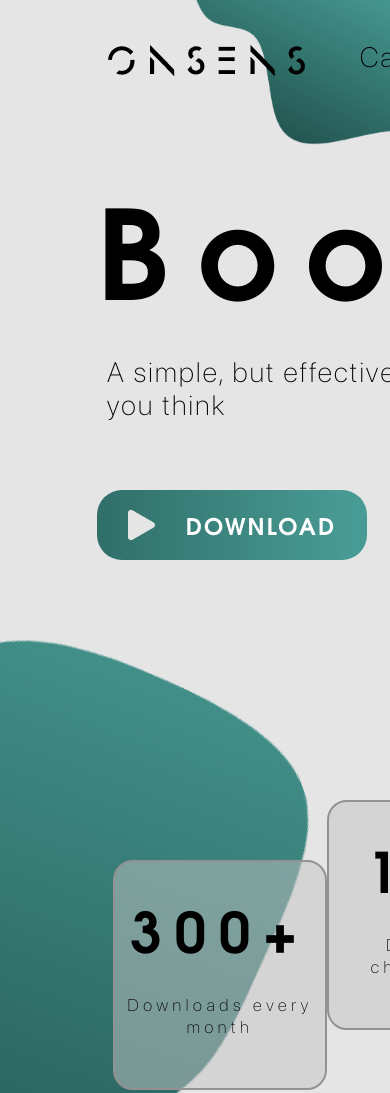
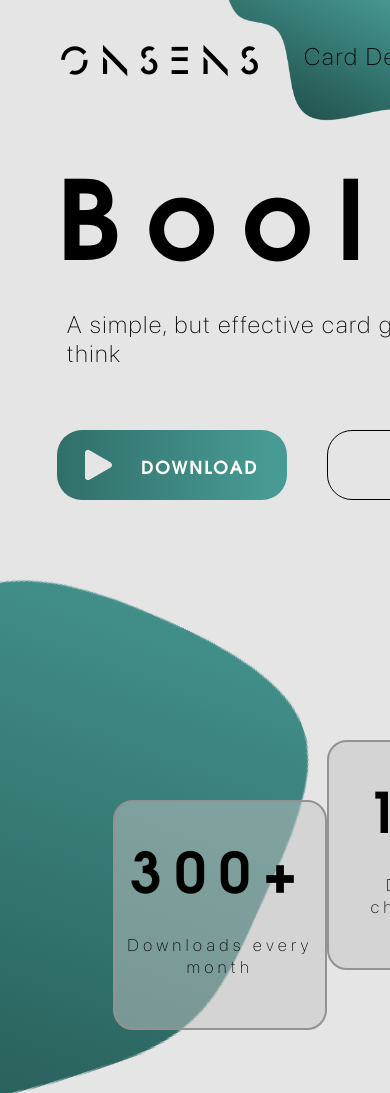
Before and after one commit to SYSolakov20/onsens, a website: page index.html in a window 390 px wide. Shown: the top 1093 px of the page. Drawn offline with Linux system fonts and the light colour scheme.

Commit message:
Make the home section responsive to 993px

```diff
--- a/Website/src/scss/layout/_buttons.scss
+++ b/Website/src/scss/layout/_buttons.scss
@@ -69,3 +69,30 @@
         padding: 20px;
     }
 }
+
+//Responsive from 1200px to 993px
+@media  only screen and (max-width:1200px){
+    .button{
+        width: 230px;
+        height: 70px;
+        border-style: none;
+        border-radius: 25px;
+        cursor:pointer;
+    }
+    .button__text{
+        font-size:rem($smallFontSize993);
+        letter-spacing: $smallLetterSpacing;
+    }
+    .button--download{
+        @include flex(row, space-evenly, center);
+        background-image: $accentGradientColor;
+    }
+    .button__text--download{
+        color:white;
+    }
+    .button--in-progress{
+        @include flex(row, center, center);
+        border-style:solid;
+        border-width:1px;
+    }
+}
--- a/Website/src/scss/layout/_nav.scss
+++ b/Website/src/scss/layout/_nav.scss
@@ -54,3 +54,28 @@
         letter-spacing: $smallLetterSpacing1200 ;
     }
 }
+
+//Responsive from 1200px to 993px
+@media  only screen and (max-width:1200px){
+    .main-nav{
+        @include flex(row, space-between, flex-start);
+        width:600px;
+        height:100px;
+        padding-top:20px;
+        margin-left:60px;
+    }
+    .main-nav__logo{
+        @include flex(row, center, center);
+        height:100%;
+        width:200px;
+    }
+    .main-nav__menu{
+        @include flex(row, space-around, center);
+        width:67%;
+        height:90%;
+    }
+    .main-nav__menu-link{
+        font-size:rem($normalFontSize993);
+        letter-spacing: $smallLetterSpacing ;
+    }
+}
--- a/Website/src/scss/pages/_index.scss
+++ b/Website/src/scss/pages/_index.scss
@@ -248,3 +248,42 @@ body{
         z-index: -1;
     }
 }
+
+//Responsive from 1200px to 993px
+@media  only screen and (max-width:1200px){
+    .home-menu-wrapper{
+        @include flex(row, flex-end, flex-end);
+        width: 660px;
+        height: 400px;
+    }
+    .home-menu{
+        @include flex(column, space-between, flex-start);
+        width: unset;
+        height: 330px;
+    }
+    .home-menu__heading {
+        font-size: rem($bigTitleFontSize993);
+        letter-spacing: $normalLetterSpacing1200;
+        line-height: 0.7;
+        width: 593px;
+    }
+    .home-menu__text {
+        font-size: rem($normalFontSize993);
+        margin-left: 10px;
+        line-height: 1.2;
+        letter-spacing: $smallLetterSpacing1200;
+        width: 500  px;
+    }
+    .home-menu-button-wrapper{
+        @include flex(row, space-between, center);
+        width:500px;
+        height:unset;
+    }
+    .home__wave-img{
+        width:50%;
+        position: absolute;
+        top:0;
+        right:0;
+        z-index: -1;
+    }
+}
--- a/Website/src/scss/utilities/_variables.scss
+++ b/Website/src/scss/utilities/_variables.scss
@@ -19,5 +19,12 @@ $normalFontSize1200:28;
 $smallTitleFontSize1200:60;
 $bigTitleFontSize1200:124;
 
+/*1200px to 993px*/
+$miniFontSize993:15;
+$smallFontSize993:18;
+$normalFontSize993:24;
+$smallTitleFontSize993:50;
+$bigTitleFontSize993:110;
+
 $normalLetterSpacing1200:0.23em;
 $smallLetterSpacing1200:0.08em;
```
Also changed, not shown: Website/dist/css/app.css.
